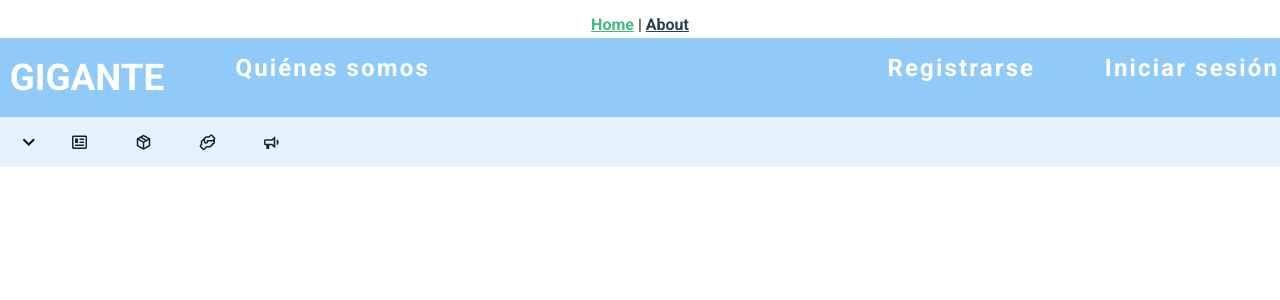
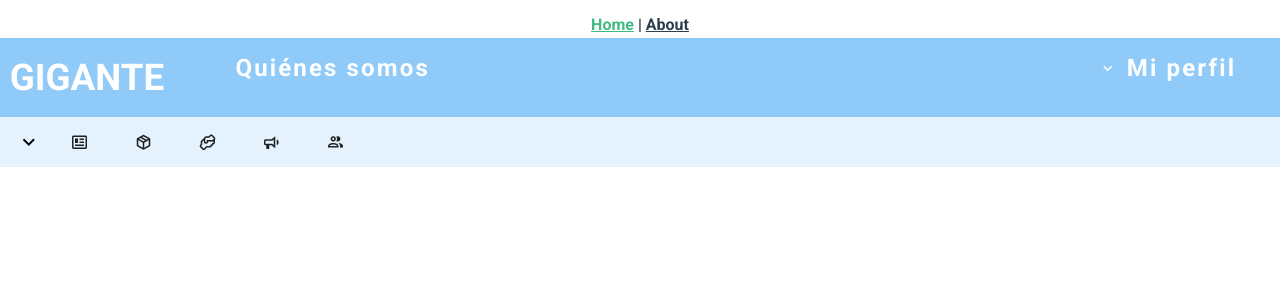
Before and after one commit to vriera/FrontEnd-Gigante, a Vue app in the folder proyectoweb/: page / in a window 1280 px wide. Shown: the top 300 px of the page. Built offline with nearby package versions, Linux system fonts and the light colour scheme.

Commit message:
Cambian los menúes si estoy logeado o no

```diff
--- a/proyectoweb/src/components/Menu.vue
+++ b/proyectoweb/src/components/Menu.vue
@@ -8,11 +8,17 @@
         <v-btn id='boton-superior' text>Quiénes somos</v-btn>
       </v-col>
       <v-spacer></v-spacer>
-      <v-col xs='6' sm='4' md="3" lg="2">
+      <v-col v-if="!isLoggedIn" xs='6' sm='4' md="3" lg="2">
         <v-btn id='boton-superior' text>Registrarse</v-btn>
       </v-col>
-      <v-col xs='6' sm='4' md="3" lg="2">
+      <v-col v-if="!isLoggedIn" xs='6' sm='4' md="3" lg="2">
         <v-btn id='boton-superior' text>Iniciar sesión</v-btn>
+      </v-col>
+      <v-col v-if="isLoggedIn" xs='6' sm='4' md="3" lg="2">
+        <v-btn id='boton-superior' text>
+          <v-icon left>mdi-chevron-down</v-icon>
+          <span>Mi perfil</span>
+        </v-btn>
       </v-col>
     </v-row>
     <v-row>
@@ -34,6 +40,10 @@
         <v-icon left>mdi-bullhorn-outline</v-icon>
         <span>Campañas</span>
       </v-btn>
+      <v-btn v-if="isLoggedIn" text>
+        <v-icon left>mdi-account-multiple-outline</v-icon>
+        <span>Actividad</span>
+      </v-btn>
     </v-app-bar>
 
     <v-app-bar v-else color="blue lighten-5" flat width="100%" height="50%">
@@ -50,6 +60,9 @@
       <v-btn text>
         <v-icon left>mdi-bullhorn-outline</v-icon>
       </v-btn>
+      <v-btn v-if="isLoggedIn" text>
+        <v-icon left>mdi-account-multiple-outline</v-icon>
+      </v-btn>
     </v-app-bar>
     </v-row>
   </div>
@@ -60,6 +73,7 @@ export default {
   data(){
     return {
       showDetail: false,
+      isLoggedIn: true,
     }
   }
 }
```
